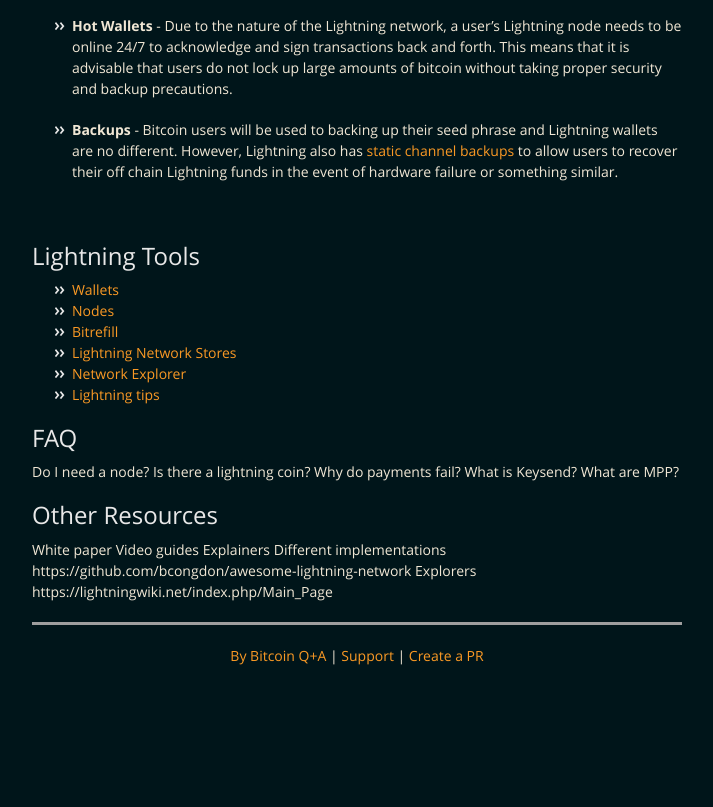
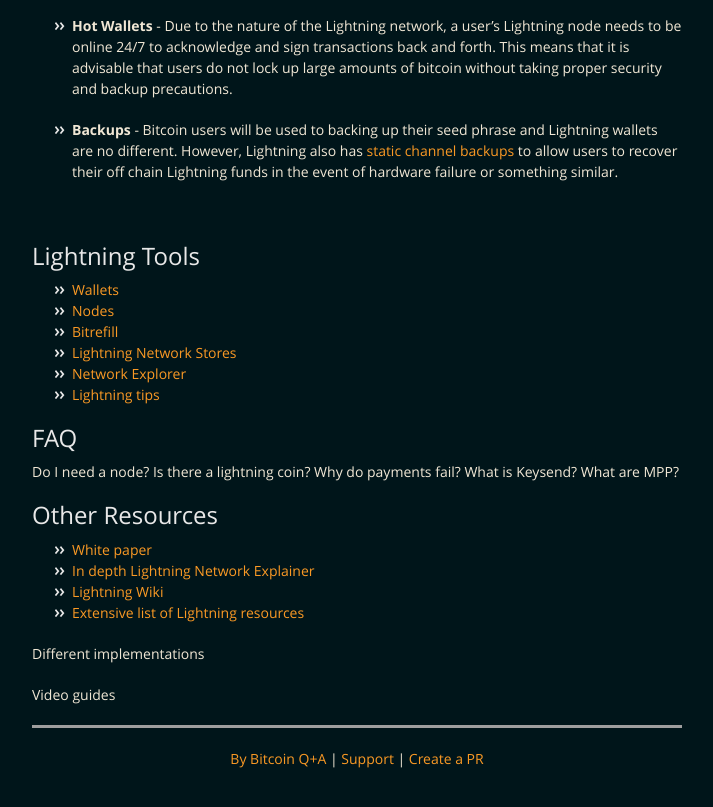
Before and after one commit to BitcoinQnA/ln-guide, a Jekyll site: the page built from index.md, in a window 1280 px wide and 900 px high, scrolled down 5337 px, cut to the strip 0-807 px from the top of the window. Shown: the whole strip, without its empty margins (283-996 px from the left). Built offline with Jekyll 4.4.1, drawn with Linux system fonts in a browser that asks for light colours; grey boxes are pictures that could not be loaded.

Commit message:
Update index.md

```diff
--- a/index.md
+++ b/index.md
@@ -158,14 +158,15 @@ What are MPP?
 
 ##  Other Resources
 
-White paper
+* [White paper](https://lightning.network/lightning-network-paper.pdf)
+* [In depth Lightning Network Explainer](https://dev.lightning.community/overview/)
+* [Lightning Wiki](https://lightningwiki.net/index.php/Main_Page)
+* [Extensive list of Lightning resources](https://github.com/bcongdon/awesome-lightning-network)
+
+
+Different implementations
+
 Video guides
-Explainers
-Different implementations
-https://github.com/bcongdon/awesome-lightning-network
-Explorers
-https://lightningwiki.net/index.php/Main_Page
-
 
 ***
 
```
